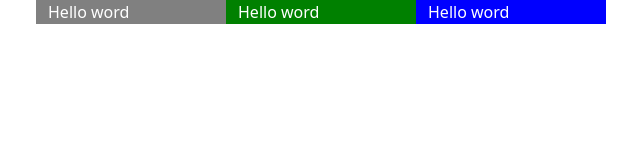
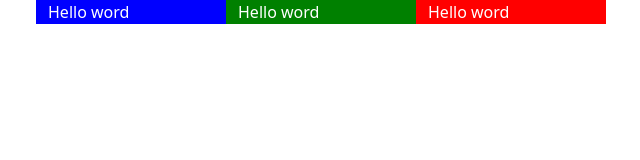
Before and after one commit to alissonfilipe/bootstrapCourse, a plain HTML site: page index.html in a window 1280 px wide. Shown: the whole page, without its empty margins (34-674 px from the left). Drawn offline with nearby package versions, Linux system fonts and the light colour scheme.

Commit message:
next class is Displaying etc

```diff
--- a/index.html
+++ b/index.html
@@ -18,9 +18,9 @@
             background-color: blue;
         }
 
-        .grey {
+        .red {
             color: white;
-            background-color: grey;
+            background-color: red;
         }
     </style>
 </head>
@@ -31,17 +31,18 @@
 
         <div class="row">
 
-            <div class="col-12 col-sm-6 col-md-4 col-lg-3 col-xl-2 grey">
+            <div class="col-12 col-sm-6 col-md-4 col-lg-3 col-xl-2 blue">
                 Hello word
             </div>
 
-            <div class="col-12 col-sm-6 col-md-4 col-lg-3 col-xl-2 green">
+            <div class="col-12 col-sm-6 col-md-4 offset-md-4 col-lg-3 offset-lg-0 col-xl-2 offset-xl-0 green">
                 Hello word
             </div>
 
-            <div class="col-12 col-sm-6 col-md-4 col-lg-3 col-xl-2 blue">
+            <div class="col-12 col-sm-6 col-md-4 offset-md-4 col-lg-3 offset-lg-0 col-xl-2 offset-xl-0 red">
                 Hello word
             </div>
+
 
         </div>
 
```
